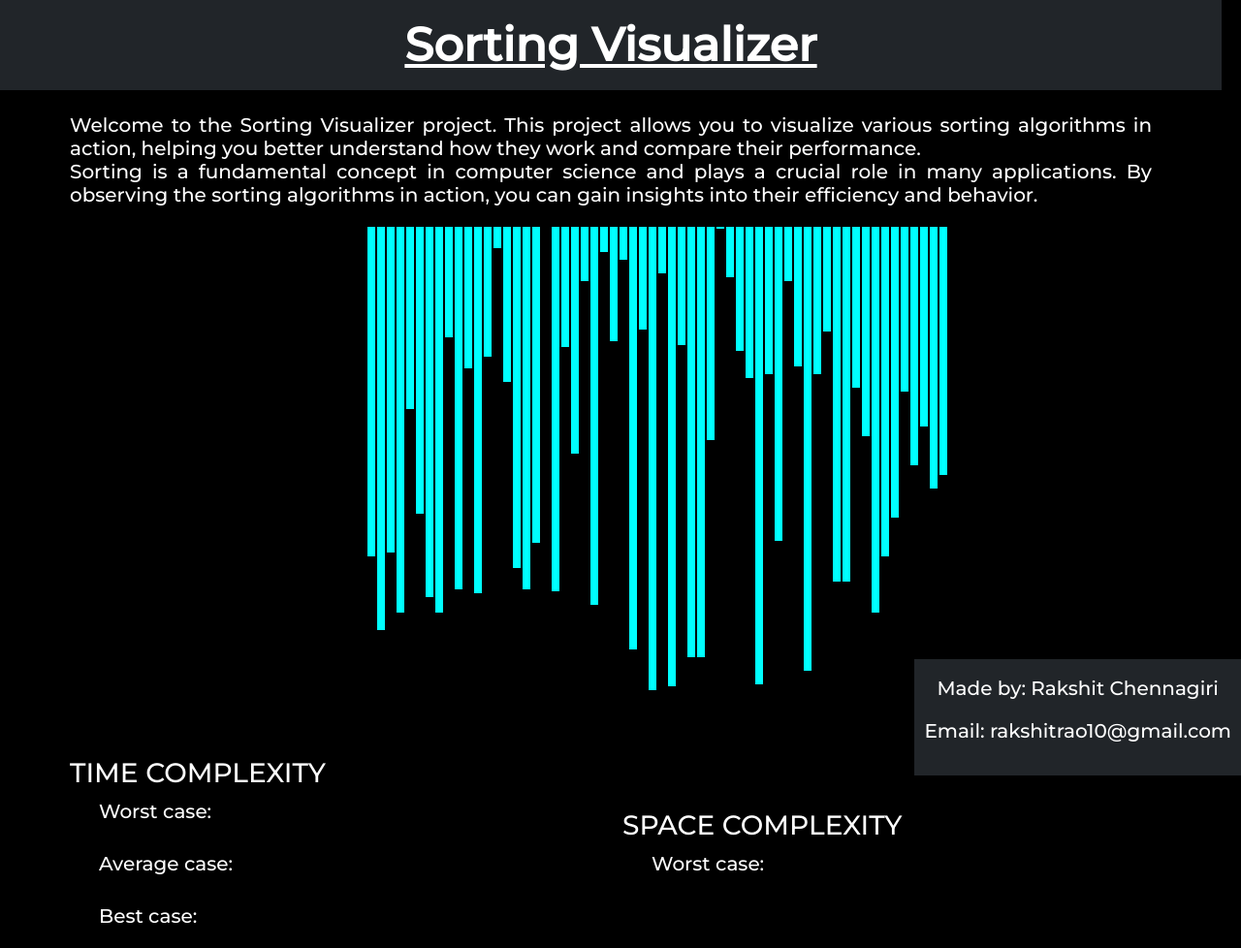
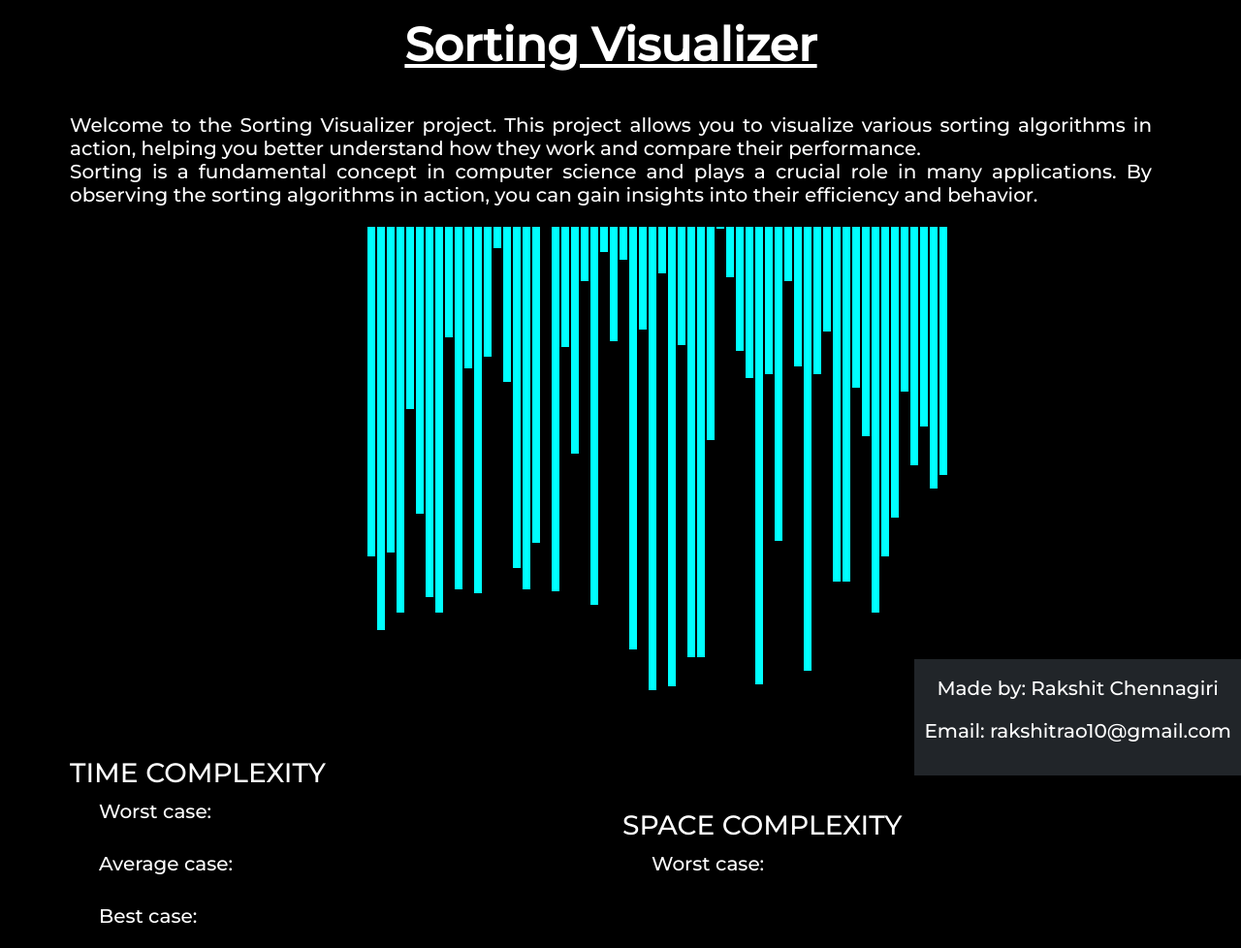
Before and after one commit to rakshit15-23/SortingVisualiser, a plain HTML site: page index.html in a window 1280 px wide. Shown: the top 978 px of the page at 97% size. Drawn offline with nearby package versions, Linux system fonts and the light colour scheme.

Commit message:
background changes

```diff
--- a/index.html
+++ b/index.html
@@ -20,7 +20,7 @@
 </head>
 
 <body class="bg-black text-white">
-    <nav class="navbar navbar-expand-lg navbar-dark bg-dark">
+    <nav class="navbar navbar-expand-lg navbar-dark bg-black">
         <div class="container">
             <a class="navbar-brand mx-auto" href="#"><strong class="heading">Sorting Visualizer</strong></a>
         </div>
```
